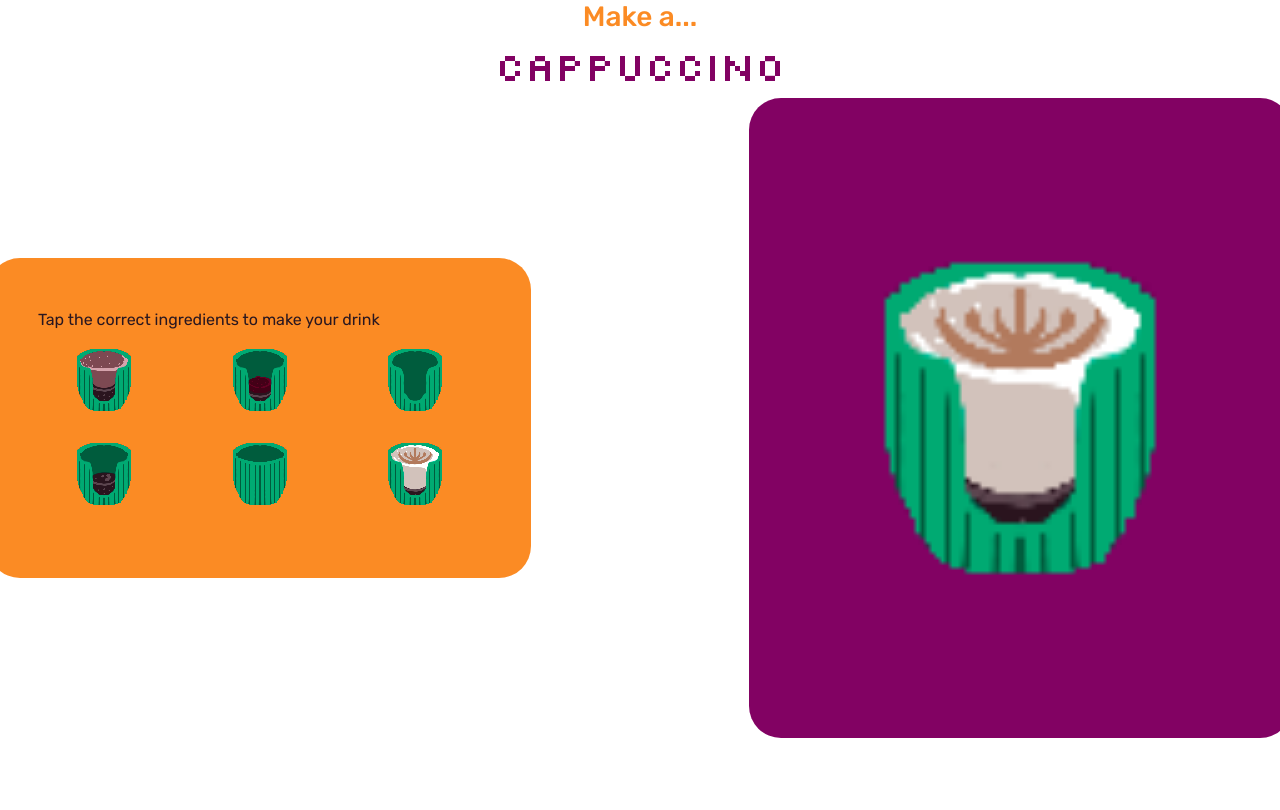
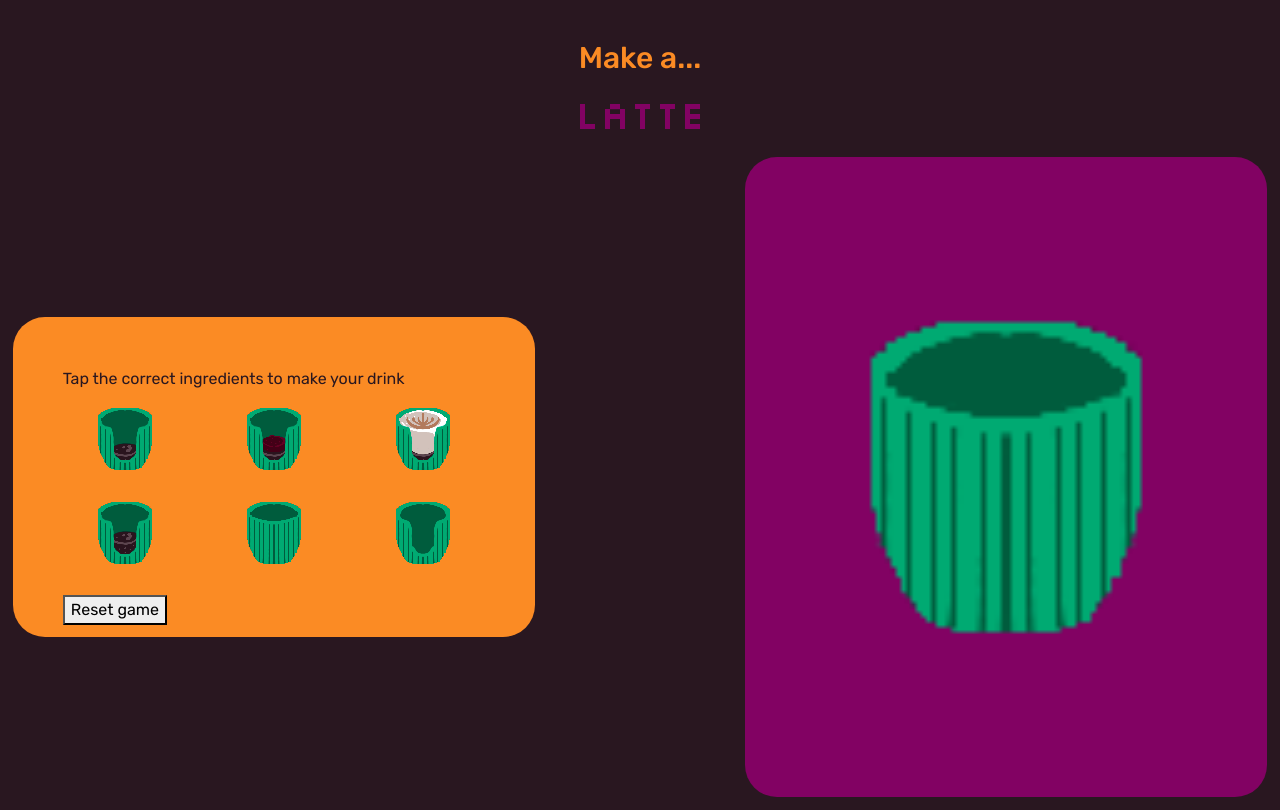
Before and after one commit to kateuj/coffee_cram, a website: page game.html in a window 1280 px wide. Drawn offline with nearby package versions, Linux system fonts and the light colour scheme.

Commit message:
add div for drink title script

```diff
--- a/assets/css/style.css
+++ b/assets/css/style.css
@@ -1,16 +1,23 @@
 body {
     font-family: 'Rubik', sans-serif;
+    background-color: #291720;
+}
+
+header {
+    margin-top: 5vh;
+}
+
+#drink-random {
+    font-family:'Silkscreen', sans-serif;
+    color:#820263;
+    text-align: center;
+    font-size: 40px;
 }
 
 h1 {
-    font-family:'Silkscreen', sans-serif;
-    color:#820263;
-    text-align: center;
-}
-
-h3 {
     color:#FB8B24;
     text-align: center;
+    font-size: 30px;
 }
 
 p {
@@ -42,6 +49,15 @@ p {
     align-items: center;
 }
 
-.coffee-cup {
+#coffee-cup {
     width: 40vh;
 }
+
+.reset-button {
+    display: flex;
+    margin: auto;
+}
+
+.main-body {
+    margin: 1vw;
+}
--- a/game.html
+++ b/game.html
@@ -24,52 +24,59 @@
 <body>
     <!--Title of game-->
     <header>
-        <div><h3>Make a...</h3>
+        <div><h1>Make a...</h1>
+        </div>
+
+        <div id="drink-random">
             <!--script for randomized drink name-->
-            <h1>Cappuccino</h1>
+
         </div>
 
     </header>
     <!--Game area-->
-    <div class="row">
+    <div class="row main-body">
 
         <div class="col-lg-5" id="ingredients_drawer">
             <p>Tap the correct ingredients to make your drink</p>
             <div class="row">
                 <div class="col-lg-4 drawer-layout">
-                    <img src="assets/images/americano.png" class="mx-auto d-block"
+                    <img id="espresso-ingredient" src="assets/images/single_espresso.png" class="mx-auto d-block"
                     alt="#">
                 </div>
                 <div class="col-lg-4 drawer-layout">
-                    <img src="assets/images/chocolate.png" class="mx-auto d-block"
+                    <img id="chocolate-ingredient" src="assets/images/chocolate.png" class="mx-auto d-block"
+                    alt="#">
+                </div>
+                <div class="col-lg-4 drawer-layout">
+                    <img id="milk-ingredient" src="assets/images/latte.png" class="mx-auto d-block"
+                    alt="#">
+                </div>
+                <div class="col-lg-4 drawer-layout">
+                    <img id="double-espresso-ingredient" src="assets/images/double_espresso.png" class="mx-auto d-block"
+                    alt="#">
+                </div>
+                <div class="col-lg-4 drawer-layout">
+                    <img id="water-ingredient" src="assets/images/empty_cup.png" class="mx-auto d-block"
                     alt="#">
                 </div>
                 <div class="col-lg-4 drawer-layout">
                     <img src="assets/images/cut_out_cup.png" class="mx-auto d-block"
                     alt="#">
                 </div>
-                <div class="col-lg-4 drawer-layout">
-                    <img src="assets/images/double_espresso.png" class="mx-auto d-block"
-                    alt="#">
-                </div>
-                <div class="col-lg-4 drawer-layout">
-                    <img src="assets/images/empty_cup.png" class="mx-auto d-block"
-                    alt="#">
-                </div>
-                <div class="col-lg-4 drawer-layout">
-                    <img src="assets/images/latte.png" class="mx-auto d-block"
-                    alt="#">
+                <div>
+                    <button id="reset-button">Reset game</button>
                 </div>
 
             </div>
         </div>
 
         <div class="col-lg-2"><!--Nice to have - score and timer --></div>
+
         <div id="coffee-cup-container" class="col-lg-5">
-            <img src="assets/images/latte.png" class="mx-auto d-block coffee-cup" alt="#">
+            <img id="coffee-cup" src="assets/images/empty_cup.png" class="mx-auto d-block" alt="#">
         </div>
+    </div>
 
-    </div>
 
     <!--Get in touch section nice to have
 
@@ -82,6 +89,7 @@
 
     </div>
     -->
-
+    <script src="https://code.jquery.com/jquery-3.7.1.js" integrity="sha256-eKhayi8LEQwp4NKxN+CfCh+3qOVUtJn3QNZ0TciWLP4=" crossorigin="anonymous"></script>
+    <script src="assets/js/script-game.js"></script>
 </body>
 </html>
```
